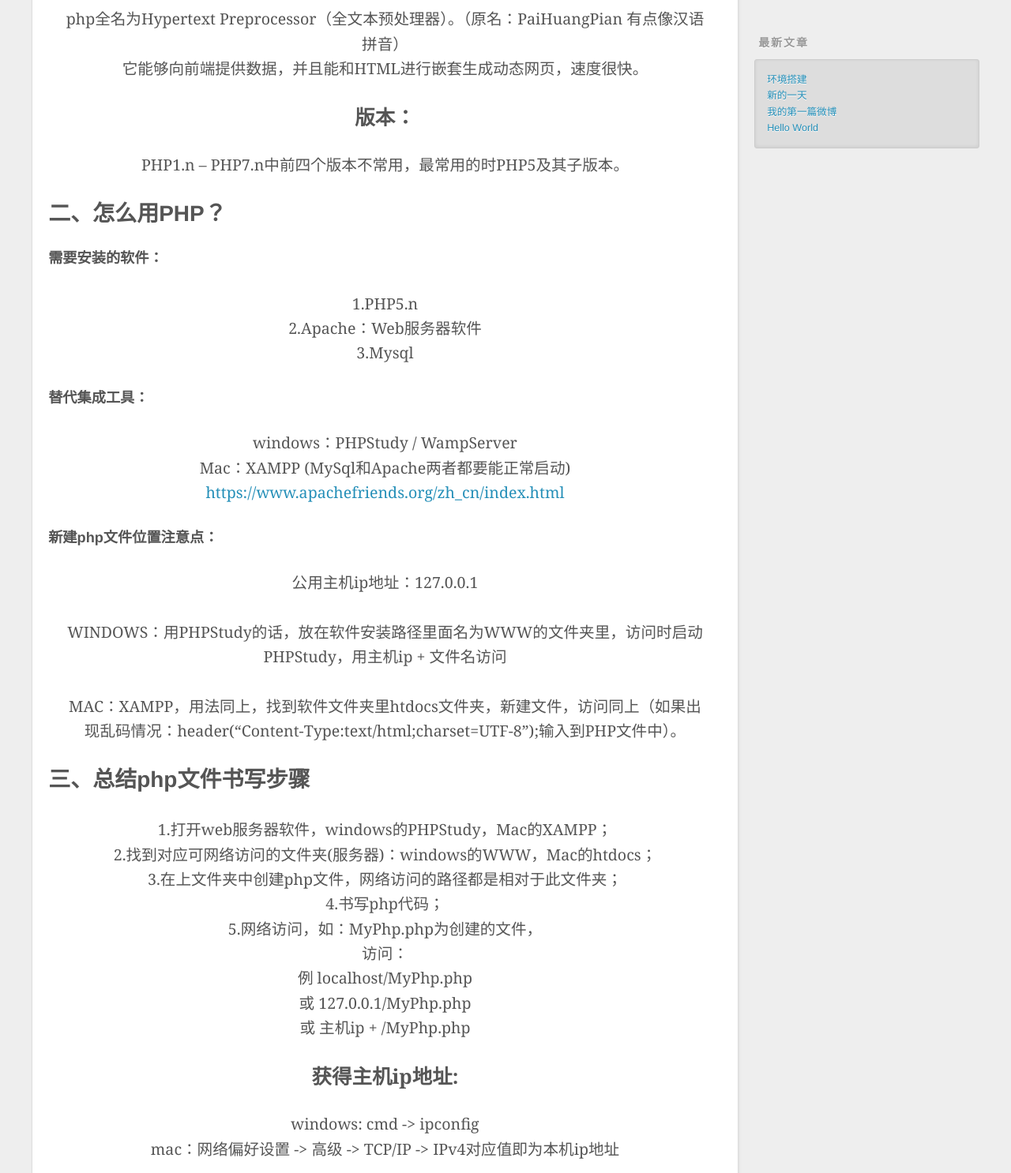
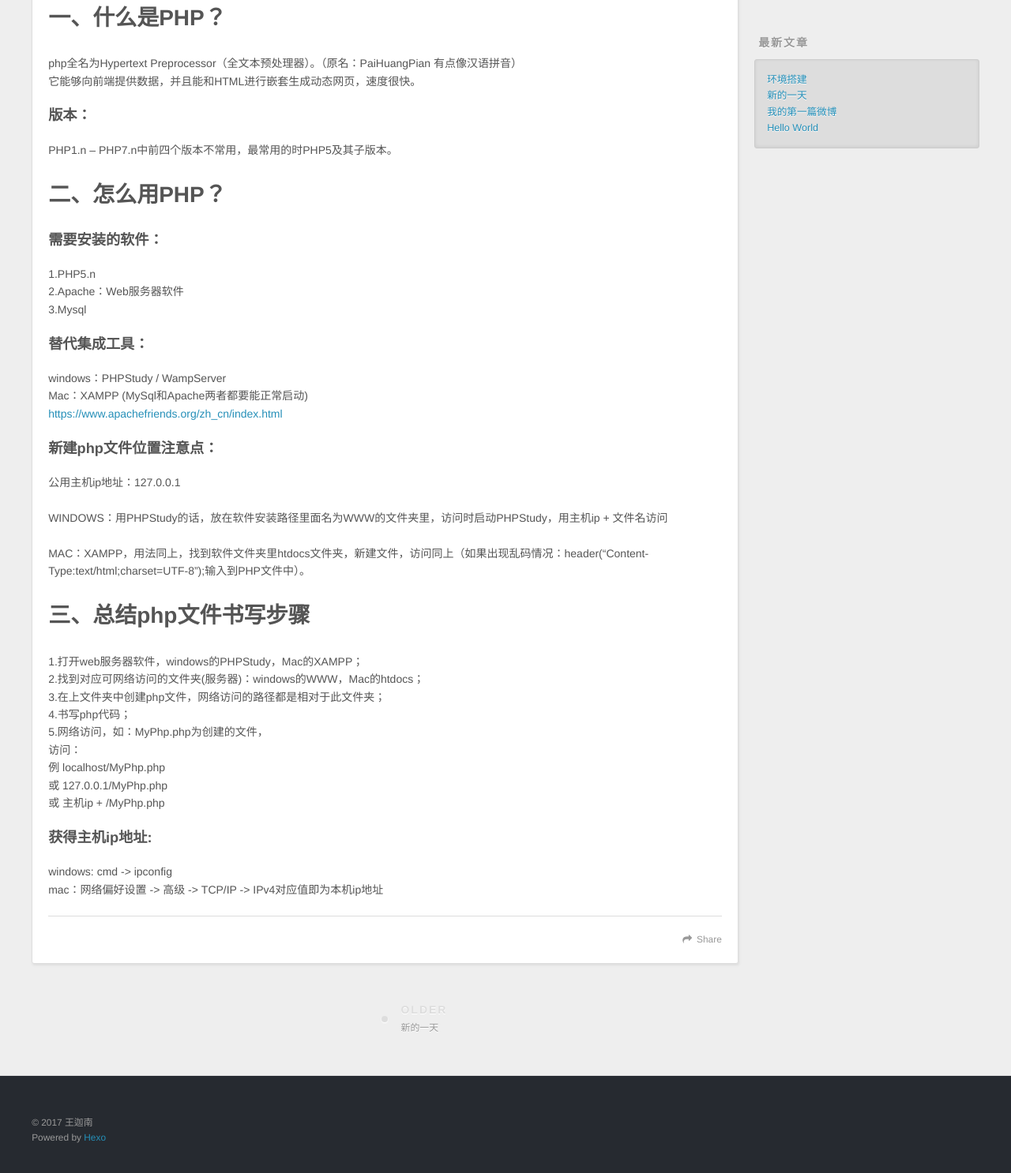
Before and after one commit to wangjiananWJN/wangjiananWJN.github.io, a plain HTML site: page 2017/11/03/环境搭建/index.html in a window 1280 px wide. Shown: the part 454-1940 px from the top of the page at 79% size. Drawn offline with nearby package versions, Linux system fonts and the light colour scheme.

Commit message:
Site updated: 2017-11-21 20:46:28

```diff
--- a/2017/11/03/环境搭建/index.html
+++ b/2017/11/03/环境搭建/index.html
@@ -5,17 +5,17 @@
 
   <title>环境搭建 | 这是一篇博客</title>
   <meta name="viewport" content="width=device-width, initial-scale=1, maximum-scale=1">
-  <meta name="description" content="php全名为Hypertext Preprocessor（全文本预处理器）。（原名：PaiHuangPian 有点像汉语拼音）它能够向前端提供数据，并且能和HTML进行嵌套生成动态网页，速度很快。 版本：PHP1.n – PHP7.n中前四个版本不常用，最常用的时PHP5及其子版本。  二、怎么用PHP？需要安装的软件： 1.PHP5.n2.Apache：Web服务器软件3.Mysql  替代集">
+  <meta name="description" content="一、什么是PHP？php全名为Hypertext Preprocessor（全文本预处理器）。（原名：PaiHuangPian 有点像汉语拼音）它能够向前端提供数据，并且能和HTML进行嵌套生成动态网页，速度很快。 版本：PHP1.n – PHP7.n中前四个版本不常用，最常用的时PHP5及其子版本。 二、怎么用PHP？需要安装的软件：1.PHP5.n2.Apache：Web服务器软件3.Mysq">
 <meta property="og:type" content="article">
 <meta property="og:title" content="环境搭建">
 <meta property="og:url" content="http://yoursite.com/2017/11/03/环境搭建/index.html">
 <meta property="og:site_name" content="这是一篇博客">
-<meta property="og:description" content="php全名为Hypertext Preprocessor（全文本预处理器）。（原名：PaiHuangPian 有点像汉语拼音）它能够向前端提供数据，并且能和HTML进行嵌套生成动态网页，速度很快。 版本：PHP1.n – PHP7.n中前四个版本不常用，最常用的时PHP5及其子版本。  二、怎么用PHP？需要安装的软件： 1.PHP5.n2.Apache：Web服务器软件3.Mysql  替代集">
+<meta property="og:description" content="一、什么是PHP？php全名为Hypertext Preprocessor（全文本预处理器）。（原名：PaiHuangPian 有点像汉语拼音）它能够向前端提供数据，并且能和HTML进行嵌套生成动态网页，速度很快。 版本：PHP1.n – PHP7.n中前四个版本不常用，最常用的时PHP5及其子版本。 二、怎么用PHP？需要安装的软件：1.PHP5.n2.Apache：Web服务器软件3.Mysq">
 <meta property="og:locale" content="zh-CN">
-<meta property="og:updated_time" content="2017-11-21T12:42:32.000Z">
+<meta property="og:updated_time" content="2017-11-21T12:46:13.000Z">
 <meta name="twitter:card" content="summary">
 <meta name="twitter:title" content="环境搭建">
-<meta name="twitter:description" content="php全名为Hypertext Preprocessor（全文本预处理器）。（原名：PaiHuangPian 有点像汉语拼音）它能够向前端提供数据，并且能和HTML进行嵌套生成动态网页，速度很快。 版本：PHP1.n – PHP7.n中前四个版本不常用，最常用的时PHP5及其子版本。  二、怎么用PHP？需要安装的软件： 1.PHP5.n2.Apache：Web服务器软件3.Mysql  替代集">
+<meta name="twitter:description" content="一、什么是PHP？php全名为Hypertext Preprocessor（全文本预处理器）。（原名：PaiHuangPian 有点像汉语拼音）它能够向前端提供数据，并且能和HTML进行嵌套生成动态网页，速度很快。 版本：PHP1.n – PHP7.n中前四个版本不常用，最常用的时PHP5及其子版本。 二、怎么用PHP？需要安装的软件：1.PHP5.n2.Apache：Web服务器软件3.Mysq">
 
     <link rel="alternate" href="/atom.xml" title="这是一篇博客" type="application/atom+xml">
 
@@ -90,30 +90,20 @@
 
     <div class="article-entry" itemprop="articleBody">
 
-        <blockquote>
-<p>php全名为Hypertext Preprocessor（全文本预处理器）。（原名：PaiHuangPian 有点像汉语拼音）<br>它能够向前端提供数据，并且能和HTML进行嵌套生成动态网页，速度很快。</p>
+        <h1 id="一、什么是PHP？"><a href="#一、什么是PHP？" class="headerlink" title="一、什么是PHP？"></a>一、什么是PHP？</h1><p>php全名为Hypertext Preprocessor（全文本预处理器）。（原名：PaiHuangPian 有点像汉语拼音）<br>它能够向前端提供数据，并且能和HTML进行嵌套生成动态网页，速度很快。</p>
 <h3 id="版本："><a href="#版本：" class="headerlink" title="版本："></a>版本：</h3><p>PHP1.n – PHP7.n中前四个版本不常用，最常用的时PHP5及其子版本。</p>
-</blockquote>
-<h1 id="二、怎么用PHP？"><a href="#二、怎么用PHP？" class="headerlink" title="二、怎么用PHP？"></a>二、怎么用PHP？</h1><h3 id="需要安装的软件："><a href="#需要安装的软件：" class="headerlink" title="需要安装的软件："></a>需要安装的软件：</h3><blockquote>
-<p>1.PHP5.n<br>2.Apache：Web服务器软件<br>3.Mysql</p>
-</blockquote>
-<h3 id="替代集成工具："><a href="#替代集成工具：" class="headerlink" title="替代集成工具："></a>替代集成工具：</h3><blockquote>
-<p>windows：PHPStudy / WampServer<br>Mac：XAMPP (MySql和Apache两者都要能正常启动)<br><a href="https://www.apachefriends.org/zh_cn/index.html" target="_blank" rel="external">https://www.apachefriends.org/zh_cn/index.html</a></p>
-</blockquote>
-<h3 id="新建php文件位置注意点："><a href="#新建php文件位置注意点：" class="headerlink" title="新建php文件位置注意点："></a>新建php文件位置注意点：</h3><blockquote>
-<p>公用主机ip地址：127.0.0.1</p>
+<h1 id="二、怎么用PHP？"><a href="#二、怎么用PHP？" class="headerlink" title="二、怎么用PHP？"></a>二、怎么用PHP？</h1><h3 id="需要安装的软件："><a href="#需要安装的软件：" class="headerlink" title="需要安装的软件："></a>需要安装的软件：</h3><p>1.PHP5.n<br>2.Apache：Web服务器软件<br>3.Mysql</p>
+<h3 id="替代集成工具："><a href="#替代集成工具：" class="headerlink" title="替代集成工具："></a>替代集成工具：</h3><p>windows：PHPStudy / WampServer<br>Mac：XAMPP (MySql和Apache两者都要能正常启动)<br><a href="https://www.apachefriends.org/zh_cn/index.html" target="_blank" rel="external">https://www.apachefriends.org/zh_cn/index.html</a></p>
+<h3 id="新建php文件位置注意点："><a href="#新建php文件位置注意点：" class="headerlink" title="新建php文件位置注意点："></a>新建php文件位置注意点：</h3><p>公用主机ip地址：127.0.0.1</p>
 <p>WINDOWS：用PHPStudy的话，放在软件安装路径里面名为WWW的文件夹里，访问时启动PHPStudy，用主机ip + 文件名访问</p>
 <p>MAC：XAMPP，用法同上，找到软件文件夹里htdocs文件夹，新建文件，访问同上（如果出现乱码情况：header(“Content-Type:text/html;charset=UTF-8”);输入到PHP文件中）。</p>
-</blockquote>
-<h1 id="三、总结php文件书写步骤"><a href="#三、总结php文件书写步骤" class="headerlink" title="三、总结php文件书写步骤"></a>三、总结php文件书写步骤</h1><blockquote>
-<p>1.打开web服务器软件，windows的PHPStudy，Mac的XAMPP；<br>2.找到对应可网络访问的文件夹(服务器)：windows的WWW，Mac的htdocs；<br>3.在上文件夹中创建php文件，网络访问的路径都是相对于此文件夹；<br>4.书写php代码；<br>5.网络访问，如：MyPhp.php为创建的文件，<br>访问：<br>例 localhost/MyPhp.php<br>或 127.0.0.1/MyPhp.php<br>或 主机ip + /MyPhp.php</p>
+<h1 id="三、总结php文件书写步骤"><a href="#三、总结php文件书写步骤" class="headerlink" title="三、总结php文件书写步骤"></a>三、总结php文件书写步骤</h1><p>1.打开web服务器软件，windows的PHPStudy，Mac的XAMPP；<br>2.找到对应可网络访问的文件夹(服务器)：windows的WWW，Mac的htdocs；<br>3.在上文件夹中创建php文件，网络访问的路径都是相对于此文件夹；<br>4.书写php代码；<br>5.网络访问，如：MyPhp.php为创建的文件，<br>访问：<br>例 localhost/MyPhp.php<br>或 127.0.0.1/MyPhp.php<br>或 主机ip + /MyPhp.php</p>
 <h3 id="获得主机ip地址"><a href="#获得主机ip地址" class="headerlink" title="获得主机ip地址:"></a>获得主机ip地址:</h3><p>windows: cmd -&gt; ipconfig<br>mac：网络偏好设置 -&gt; 高级 -&gt; TCP/IP -&gt; IPv4对应值即为本机ip地址</p>
-</blockquote>
 
 
     </div>
     <footer class="article-footer">
-      <a data-url="http://yoursite.com/2017/11/03/环境搭建/" data-id="cja9m49g000021iaj0pi1hyma" class="article-share-link">Share</a>
+      <a data-url="http://yoursite.com/2017/11/03/环境搭建/" data-id="cja9m6blz00034jajws0utz4z" class="article-share-link">Share</a>
 
 
     </footer>
```
Also changed, not shown: 2017/09/11/hello-world/index.html (+1 -1 lines), 2017/09/11/我的第一篇微博/index.html (+1 -1 lines), 2017/09/13/新的一天/index.html (+1 -1 lines), index.html (+9 -19 lines).
